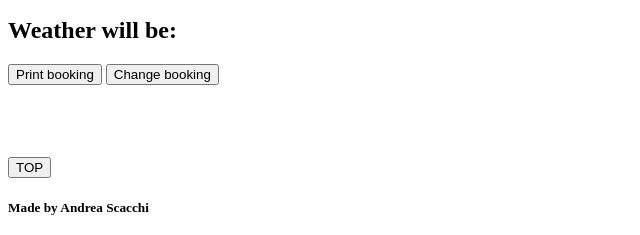
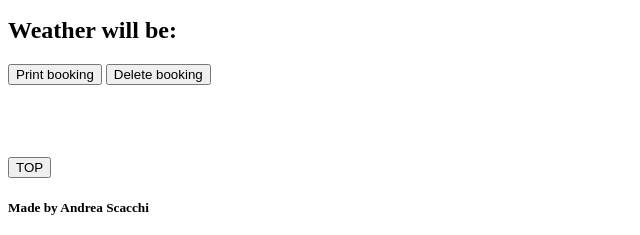
Before and after one commit to AndreaScacchi/Travel-App, a website: page src/client/views/index.html in a window 1280 px wide. Shown: the part 772-1007 px from the top of the page, 0-640 px from the left. Drawn offline with Linux system fonts and the light colour scheme.

Commit message:
Update index.html

```diff
--- a/src/client/views/index.html
+++ b/src/client/views/index.html
@@ -57,7 +57,7 @@
                     <h2 class="days-text-result">Trip starts in: <span class="days"></span></h2>
                     <h2 class="weather-text-result">Weather will be: <span class="weather"></span></h2>
                     <button class="button-print" id="print" href="#">Print booking</button>
-                    <button class="button-delete" id="delete" href="#">Change booking</button>
+                    <button class="button-delete" id="delete" href="#">Delete booking</button>
                 </div>
             </div>
         </section>
```
